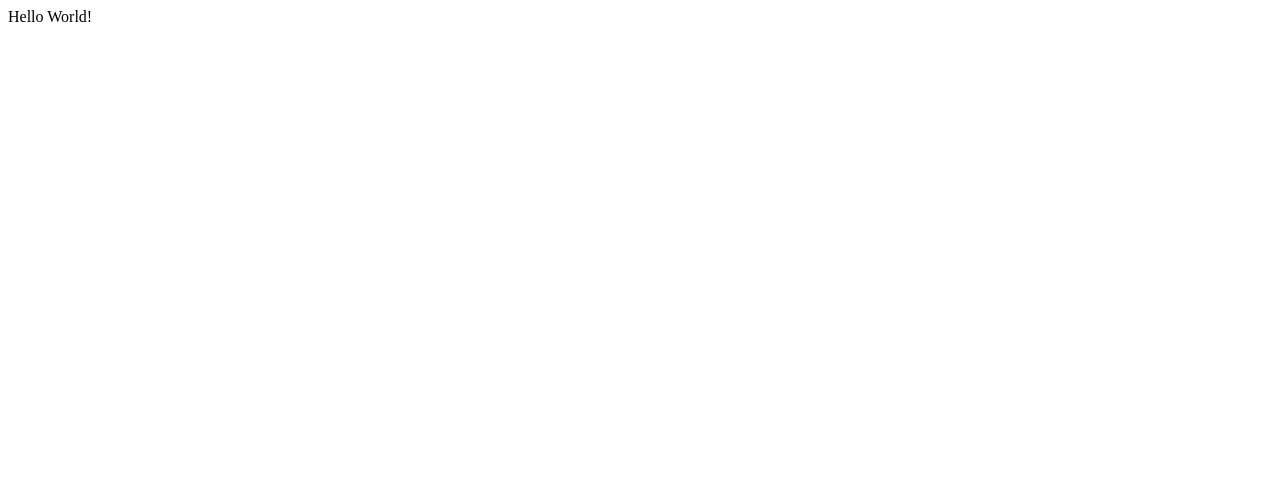
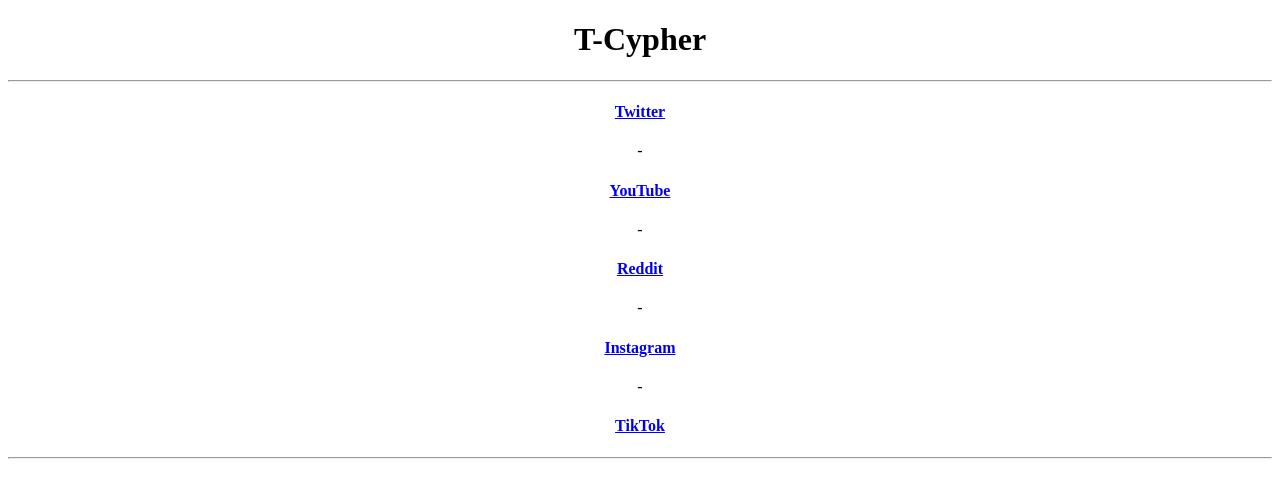
Before and after one commit to T-Cypher/t-cypher.github.com, a plain HTML site: page index.html in a window 1280 px wide. Drawn offline with Linux system fonts and the light colour scheme.

Commit message:
simple social media linking landing page

```diff
--- a/index.html
+++ b/index.html
@@ -1,6 +1,16 @@
+<!DOCTYPE html>
 <html>
-<head></head>
-<body>
-<div>Hello World!</div>
-</body>
+	<head>
+		<title>T-Cypher</title>
+	</head>
+	<body>
+		<div align="center">
+			<h1>T-Cypher</h1>
+			<hr />
+			<p></p>
+			<p></p>
+			<p><h4><a href="https://twitter.com/t_cypher" target="_new">Twitter</a></h4> - <h4><a href="https://www.youtube.com/@t-cypher" target="_new">YouTube</a></h4> - <h4><a href="https://www.reddit.com/user/T-Cypher" target="_new">Reddit</a></h4> - <h4><a href="https://instagram.com/satujin" target="_new">Instagram</a></h4> - <h4><a href="https://tiktok.com/@t.cypher" target="_new">TikTok</a></h4></p>
+			<hr align="botton" />
+		</div>
+	</body>
 </html>
```
